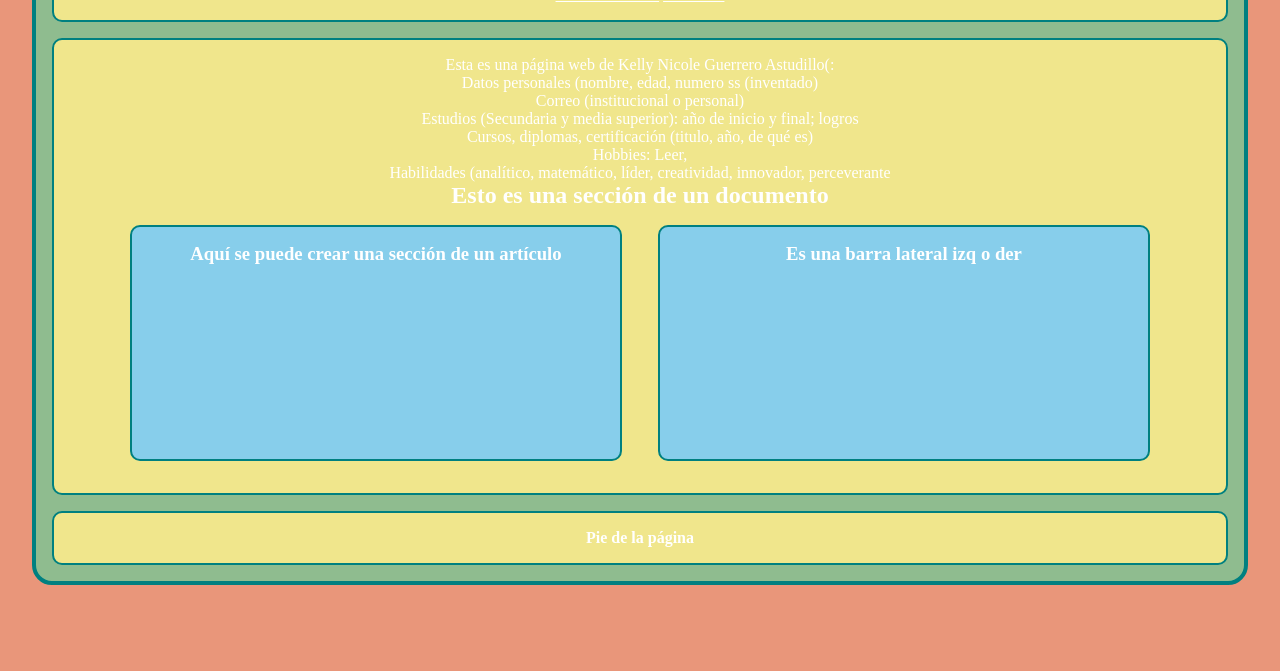
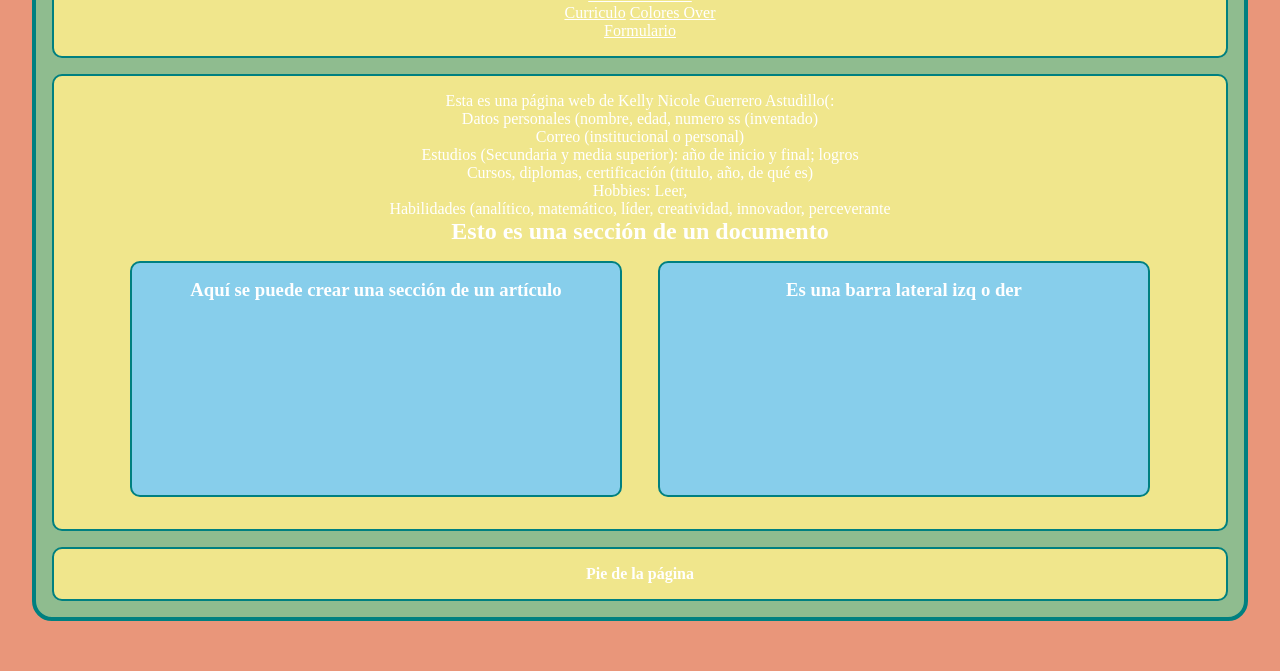
Before and after one commit to KellyNicoleGA/4IV7-PSW-Guerrero-Astudillo-Kelly-Nicole-, a plain HTML site: page index.html in a window 1280 px wide. Shown: the part 129-800 px from the top of the page. Drawn offline with Linux system fonts and the light colour scheme.

Commit message:
enlace formulario

```diff
--- a/index.html
+++ b/index.html
@@ -13,8 +13,11 @@
         <h1>Barra de navegación</h1>
         <p>Es una barra de menú</p>
         <a href="animacion.html"> Animacion CSS</a>
+        <br>
         <a href="curriculo.html"> Curriculo</a>
-
+        <a href="coloresover.html"> Colores Over</a>
+        <br>
+        <a href = "formulario.html" > Formulario</a>
     </nav>
     <section>
         <p> Esta es una página web de Kelly Nicole Guerrero Astudillo(: </p>
```
